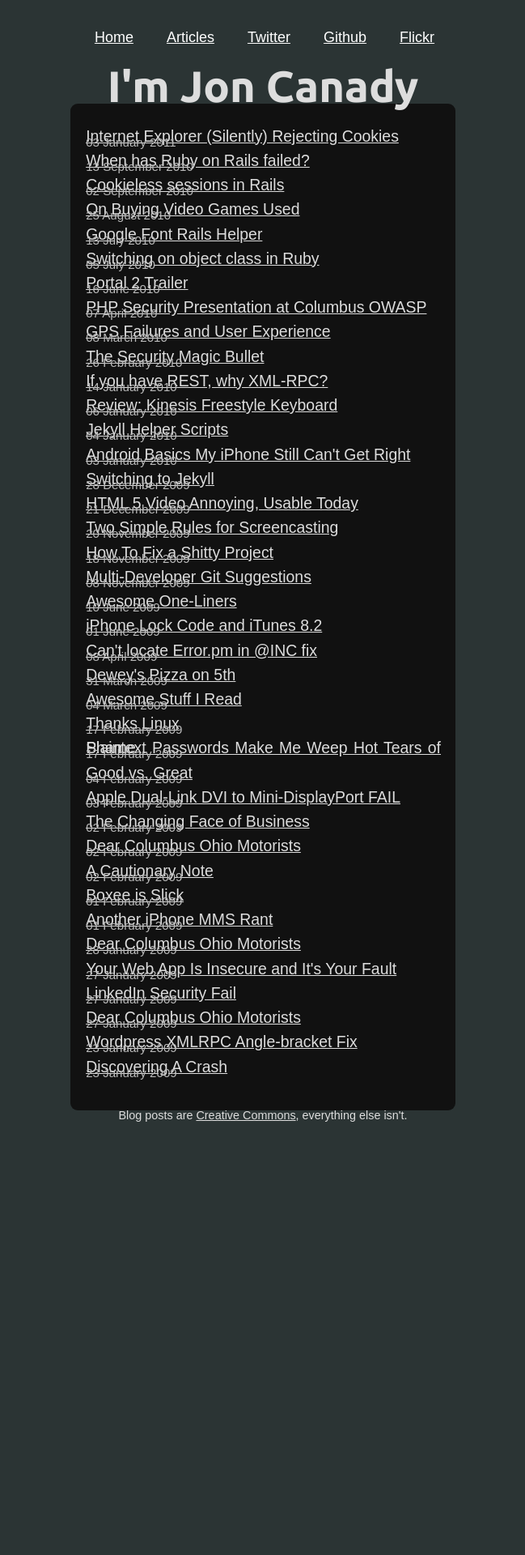
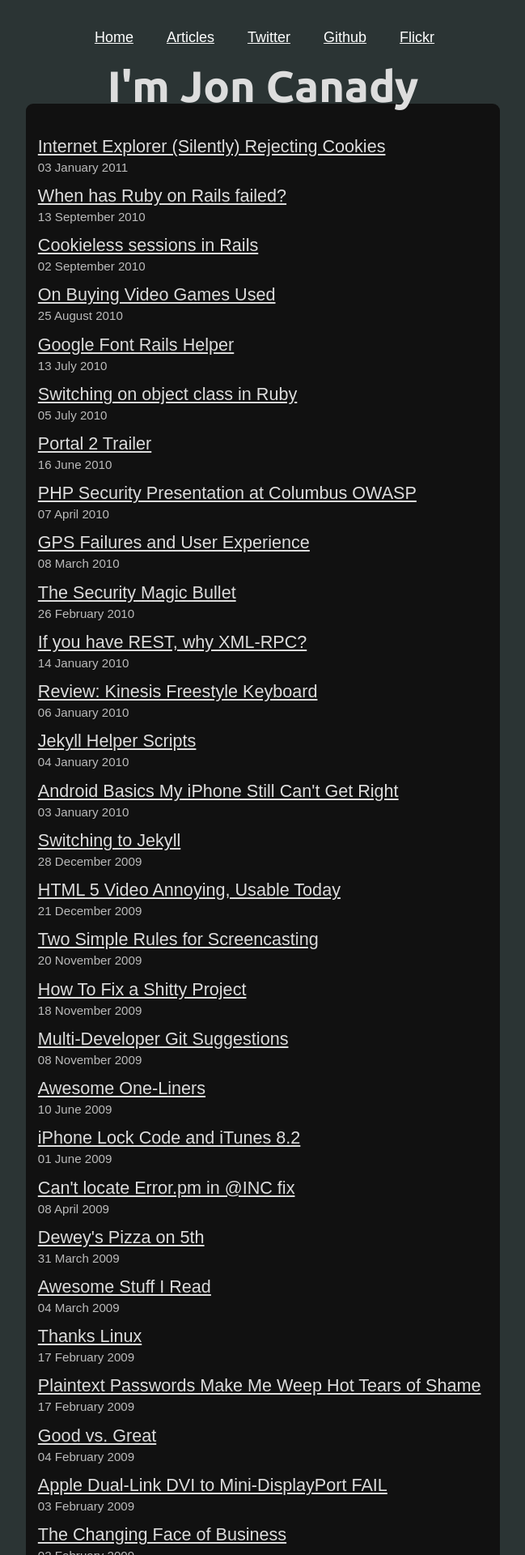
Before and after one commit to jesscanady/oldsite-circa2011, a Jekyll site: the page built from articles.html, in a window 1280 px wide. Shown: the top 1920 px of the page at 81% size, without its empty margins (315-964 px from the left). Built offline with Jekyll 4.4.1, drawn with Linux system fonts in a browser that asks for light colours; Markdown is read by kramdown in place of the engine named in the settings; before the commit the page ends 1421 px from its top, so only the background shows below that.

Commit message:
Wider body, nicer archive page.

```diff
--- a/stylesheets/style.css
+++ b/stylesheets/style.css
@@ -115,7 +115,7 @@ nav ul li a:hover
 #content
 {
     z-index: 10;
-    width: 440px;
+    width: 550px;
     text-align: justify;
     margin-left: auto;
     margin-right: auto;
@@ -191,21 +191,17 @@ header ul, #archive ul
 }
 header ul li, #archive ul li
 {
-/*  display: inline;*/
 	list-style-type: none;
-	margin-left: -1.8em;
 }
 
 header ul li a, #archive ul li a
 {
-  margin-bottom: 0;
-  line-height: 0;
-  font-size: .9em;
+  margin-top: 1.5em;
 }
 
 header ul li p, #archive ul li p
 {
-  margin-top: 0;
+  margin-top: 5px;
   font-size: .7em;
   color: #bbb;
   line-height: 1em;
```
